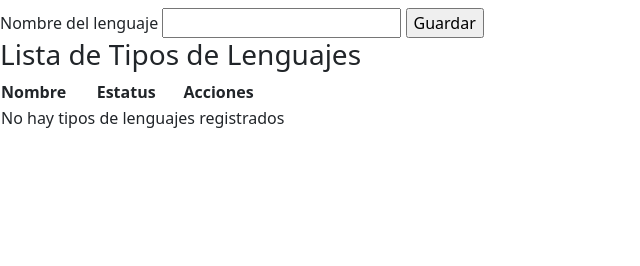
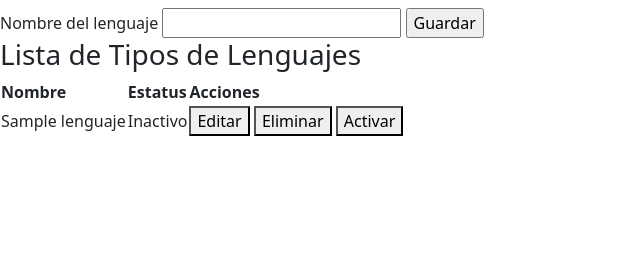
Before and after one commit to Ramses-8a/cbtis, a PHP site: page /admin/formulario_tipo_lenguaje.php in a window 1280 px wide. Shown: the part 151-417 px from the top of the page, without its empty margins (0-640 px from the left). Run offline with PHP 8.4, Linux system fonts and the light colour scheme; the visitor is signed in with stand-in values (Sample User, id 1); tables that the repository leaves empty or names only in its code hold one stand-in row (values such as "Sample post"); data that the repository does not hold is empty; some libraries are stand-ins or nearby versions.

Commit message:
Formularios nuevos

```diff
--- a/admin/formulario_tipo_lenguaje.php
+++ b/admin/formulario_tipo_lenguaje.php
@@ -1,10 +1,18 @@
 <?php
 include_once('header.php');
+require_once('../controller/conexion.php');
 
-// Obtener tipos de lenguaje usando la función existente
-$response = file_get_contents('http://localhost/cbetis/controller/tipo_lenguaje/mostrar_tipos.php');
-$data = json_decode($response, true);
-$tipos_lenguaje = ($data && $data['status'] === 'success') ? $data['data'] : [];
+// Obtener tipos de lenguaje directamente desde la base de datos
+$tipos_lenguaje = [];
+try {
+    $sql = "SELECT pk_lenguaje, nom_lenguaje, estatus FROM lenguajes ORDER BY pk_lenguaje DESC";
+    $stmt = $connect->prepare($sql);
+    $stmt->execute();
+    $tipos_lenguaje = $stmt->fetchAll(PDO::FETCH_ASSOC);
+} catch (PDOException $e) {
+    // En caso de error, $tipos_lenguaje permanece como array vacío
+    error_log('Error al obtener tipos de lenguaje: ' . $e->getMessage());
+}
 ?>
 
 <div>
```
Also changed, not shown: admin/formulario_tipo_curso.php (+12 -4 lines), controller/tipo_curso/mostrar_tipos.php (deleted, +0 -22 lines).
